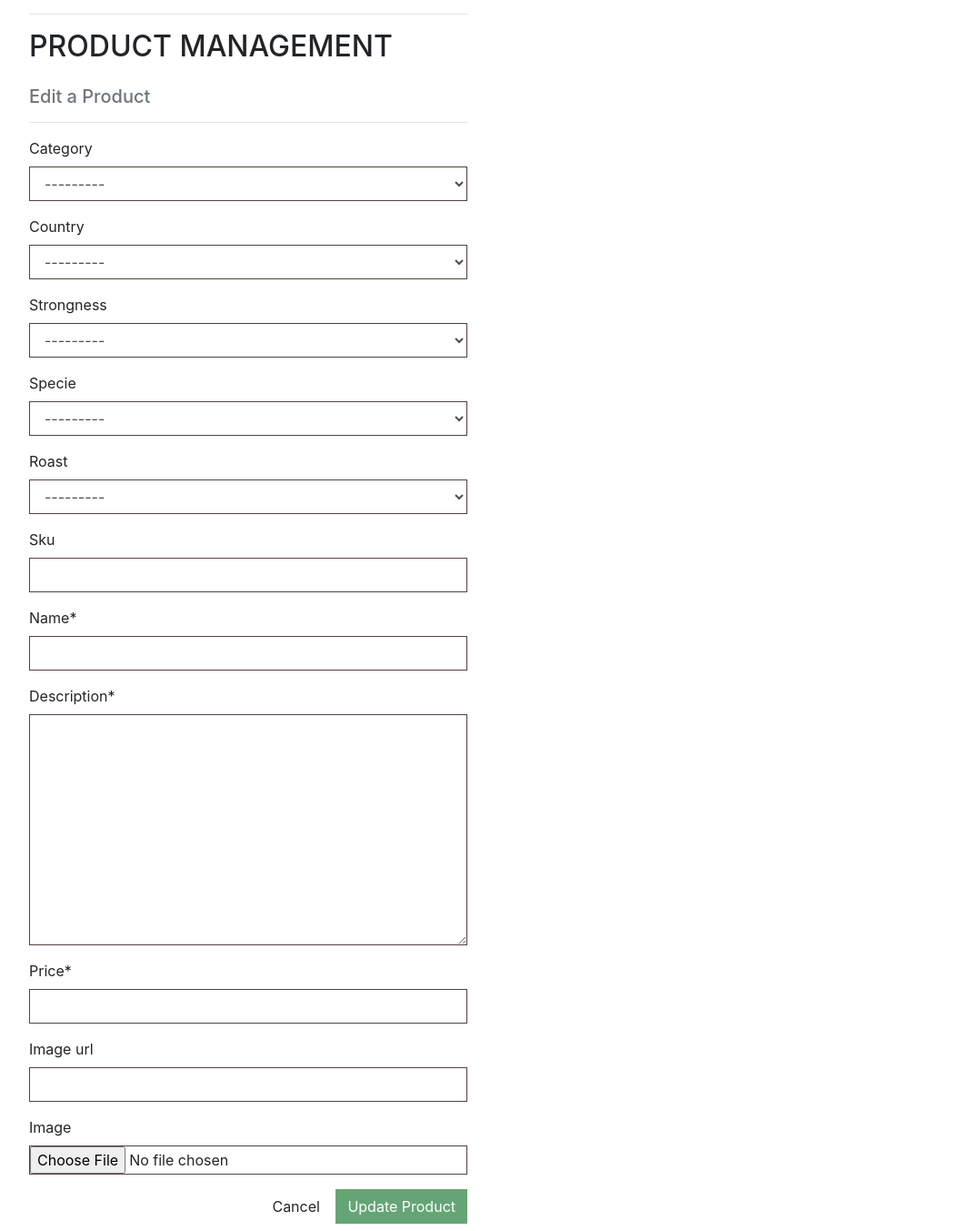
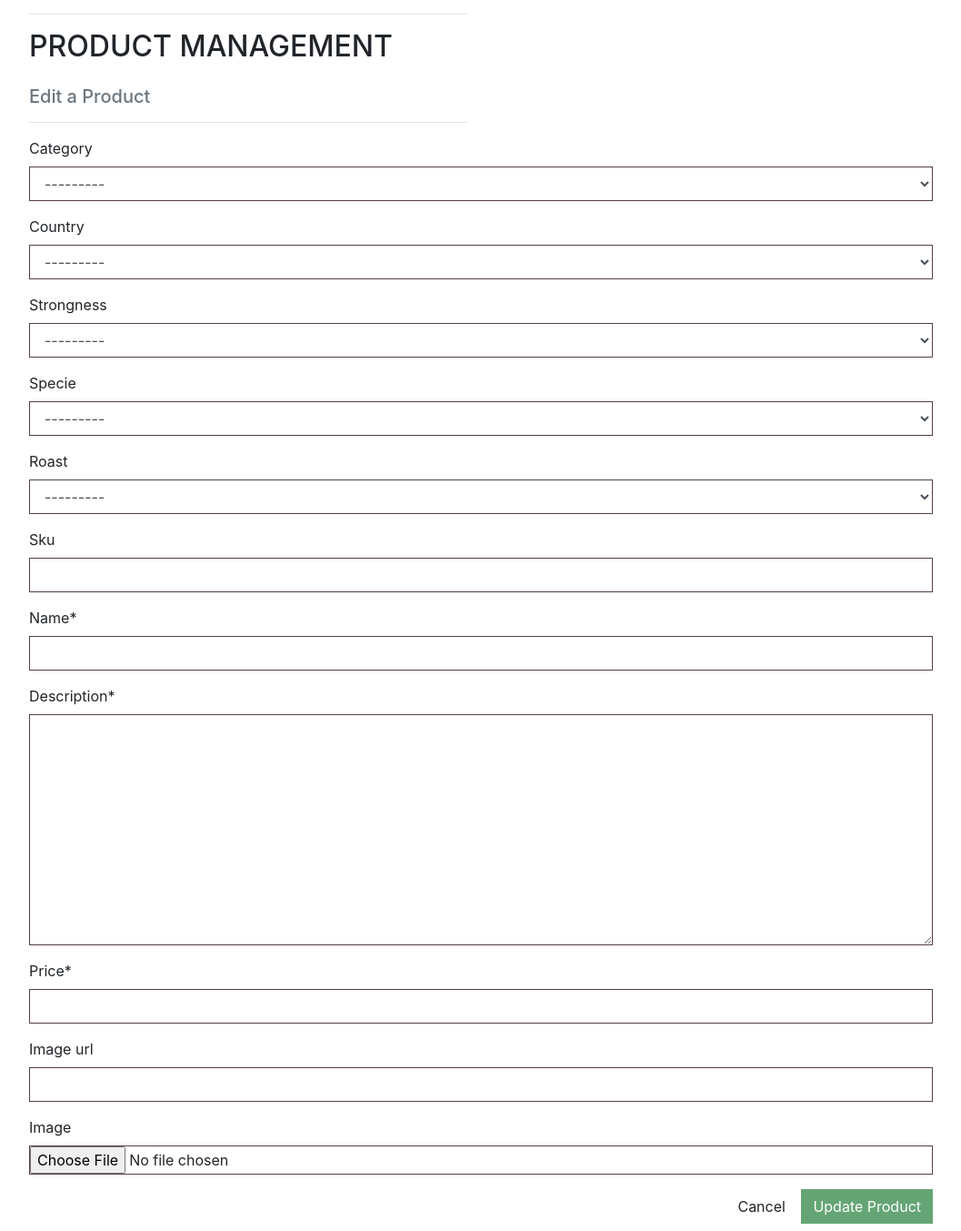
Before and after one commit to LaurePiechaczyk/project5-coffee-shop, a Django app: template templates/products/edit_product.html in a window 1280 px wide. Shown: the part 165-1518 px from the top of the page at 91% size, without its empty margins (111-1168 px from the left). Run offline with Django 3.2, Linux system fonts and the light colour scheme; the template is opened without the code that fills it: values that come from a table or form of the project are taken from there, others are empty; data comes from the database, SQL or seed files in the repository; parts of the project's set-up code (start-up, migrations or seed data) failed here and were passed over; some libraries are stand-ins or nearby versions.

Commit message:
match the layout of edit product to create product

```diff
--- a/templates/products/edit_product.html
+++ b/templates/products/edit_product.html
@@ -10,7 +10,6 @@
 {% endblock %}
 
 {% block content %}
-    <div class="overlay"></div>
     <div class="container">
         <div class="row">
             <div class="col-12 col-md-6">
@@ -22,12 +21,12 @@
         </div>
 
         <div class="row">
-            <div class="col-12 col-md-6">
+            <div class="col-12">
                 <form method="POST" action="{% url 'edit_product' product.id %}" class="form mb-2" enctype="multipart/form-data">
                     {% csrf_token %}
                     {{ form | crispy }}
                     <div class="text-right">
-                        <a class="btn btn-outline-black rounded-0" href="{% url 'products' %}">Cancel</a>
+                        <a class="btn rounded-0" href="{% url 'products' %}">Cancel</a>
                         <button class="btn btn-green rounded-0" type="submit">Update Product</button>
                     </div>
                 </form>
```
